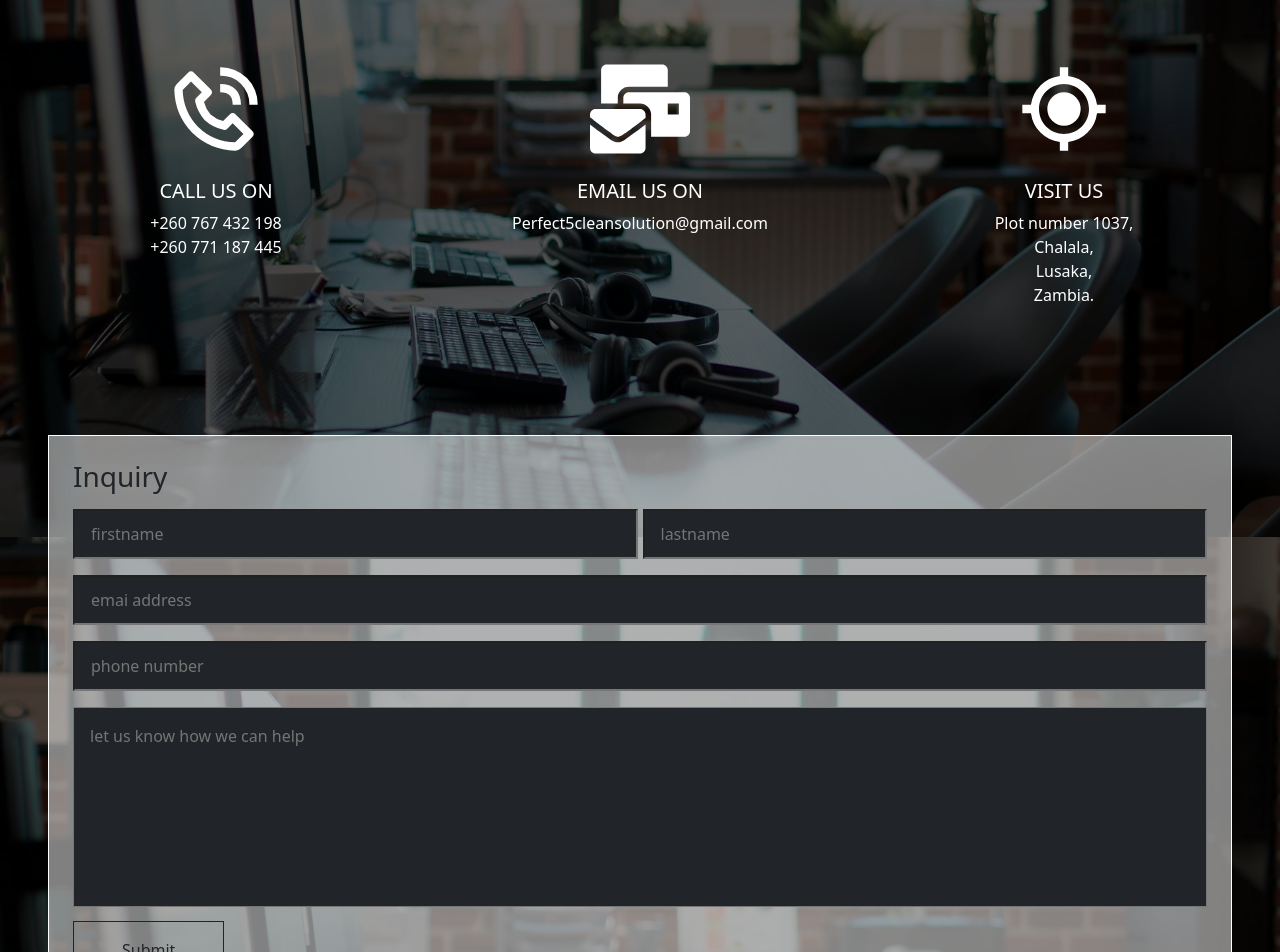
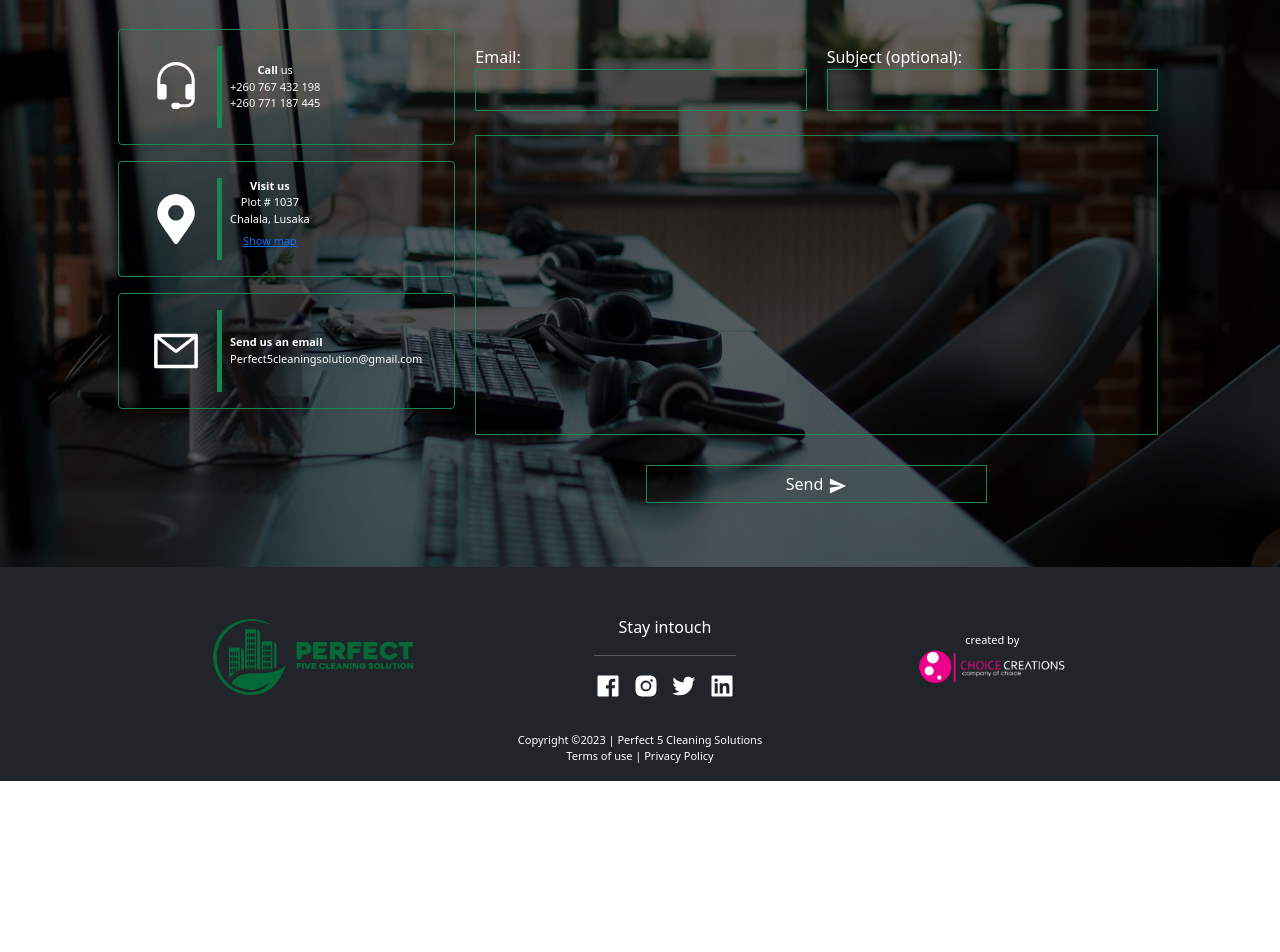
Before and after one commit to joshua-inf/perfect5, a React (Create React App) app: page /perfect5/ContactUs in a window 1280 px wide. Shown: the part 280-1232 px from the top of the page. After the commit the page ends 1061 px from the top, so only its background shows below. Built offline with nearby package versions, Linux system fonts and the light colour scheme.

Commit message:
made changes to the contact us form and footer

```diff
--- a/package.json
+++ b/package.json
@@ -14,7 +14,7 @@
     "react-bootstrap": "^2.7.0",
     "react-dom": "^18.2.0",
     "react-hook-inview": "^4.5.0",
-    "react-icons": "^4.8.0",
+    "react-icons": "^4.11.0",
     "react-intersection-observer": "^9.4.1",
     "react-responsive-carousel": "^3.2.23",
     "react-router-bootstrap": "^0.26.2",
--- a/src/components/pages/ContactUs.js
+++ b/src/components/pages/ContactUs.js
@@ -1,8 +1,9 @@
 import { motion } from "framer-motion"
 import image from '../../images/desk.jpg'
-import {BiPhoneCall} from 'react-icons/bi'
-import {FaMailBulk} from 'react-icons/fa'
-import {BiCurrentLocation} from 'react-icons/bi'
+import { BsHeadset } from 'react-icons/bs'
+import { IoMdSend } from 'react-icons/io'
+import { FaMapMarkerAlt } from 'react-icons/fa'
+import { AiOutlineMail } from 'react-icons/ai'
 const ConatctUs = () => {
     return (
         <>
@@ -11,74 +12,88 @@ const ConatctUs = () => {
                 animate={{ opacity: 1 }}
                 transition={{ type: 'spring', duration: 0.8, delay: 0.5 }}
             >
-                <div style={{ background: `url(${image}) center fixed no-repeat`, backgroundSize: 'cover'}}>
-                    <div style={{backgroundColor: 'rgba(0,0,0,0.6)',paddingTop:'100px', minHeight: '100vh'}}>
-                        <div className='d-flex flex-column justify-content-center text-center' style={{  height: '100%' }}>
+                <div style={{ background: `url(${image}) center fixed no-repeat`, backgroundSize: 'cover' }}>
+                    <div style={{ minHeight: '100vh' }}>
+                        <div className='d-flex  text-white justify-content-center text-center flex-column' style={{ backgroundColor: "rgba(0,0,0,0.6)", minHeight: '100vh', paddingTop: '150px' }}>
+                        <div className='d-flex flex-column justify-content-center text-center' style={{ height: '100%' }}>
                             <motion.div initial={{ y: '15vh', opacity: 0 }} animate={{ y: 0, opacity: 1, transition: { type: 'spring', duration: 4 } }}>
                                 <h3 className='display-2 fw-bold text-white text-uppercase'> contact <span className='text-success'>us</span></h3>
                             </motion.div>
                         </div>
                             <div>
-                            <div className="pt-5">
-                                <div className="p-3 text-white">
-                                    <div className="row">
-                                        <div className="col-12 col-md-4 p-5">
-                                            <div className="d-flex p-3 flex-column" style={{cursor:'pointer',gap:'20px'}}>
-                                                <div className="text-center">
-                                                    <BiPhoneCall style={{fontSize:'100px'}} />
-                                                </div>
-                                                <div className="text-uppercase text-center">
-                                                    <h1 style={{fontSize:'20px'}}>call us on</h1>
+                                <div className='p-3'>
+                                    <div className='row'>
+                                        <div className='col-md-1'></div>
+                                        <div className='col-md-10 col-12'>
+                                            <div className='row'>
+                                                <div className='col-md-4 col-12'>
+                                                    <div className='py-4'>
+                                                        <div className='row'>
+                                                            <div className='col-12 p-2'>
+                                                                <div className='border-success contx border rounded  p-3 d-flex' >
+                                                                    <div className='d-flex justify-content-center border-success me-2 flex-column p-3' style={{ borderRight: "5px solid" }}><BsHeadset size={50} /></div>
+                                                                    <div className="d-flex justify-content-center" style={{alignItems:'center'}}>
+                                                                        <div style={{ fontSize: '11px' }}>
+                                                                            <div><b>Call</b> us</div>
                                                                             <div>+260 767 432 198</div>
                                                                             <div>+260 771 187 445</div>
                                                                         </div>
                                                                     </div>
-                                        </div>
-                                        <div className="col-12 col-md-4 p-5">
-                                            <div className="d-flex p-3 flex-column" style={{cursor:'pointer',gap:'20px'}}>
-                                            <div className="text-center">
-                                                <FaMailBulk style={{fontSize:'100px'}} />
-                                                </div>
-                                                <div className=" text-center">
-                                                    <h1 style={{fontSize:'20px'}} className="text-uppercase ">email us on</h1>
-                                                    <div>Perfect5cleansolution@gmail.com</div>
+
                                                                 </div>
                                                             </div>
+                                                            <div className='col-12 p-2'>
+                                                                <div className='border-success contx border rounded  p-3 d-flex'>
+                                                                    <div className='d-flex justify-content-center border-success me-2 flex-column p-3 ' style={{ borderRight: "5px solid" }}><FaMapMarkerAlt className='' size={50} /></div>
+                                                                    <div>
+                                                                        <div style={{ fontSize: '11px' }}>
+                                                                            <div className='fw-bold'>Visit us</div>
+                                                                            <div>Plot # 1037</div>
+                                                                            <div>Chalala, Lusaka</div>
                                                                         </div>
-                                        <div className="col-12 col-md-4 p-5">
-                                            <div className="d-flex p-3 flex-column" style={{cursor:'pointer',gap:'20px'}}>
-                                            <div className="text-center">
-                                                <BiCurrentLocation style={{fontSize:'100px'}}/>
+                                                                        <a style={{ fontSize: '11px' }} href=''>Show map</a>
                                                                     </div>
-                                                <div className="text-center">
-                                                    <h1 style={{fontSize:'20px'}} className="text-uppercase ">visit us</h1>
-                                                    Plot number 1037,<br/> Chalala,<br/> Lusaka,<br/> Zambia.
+
+                                                                </div>
+                                                            </div>
+                                                            <div className='col-12 p-2'>
+                                                                <div className='border-success contx border rounded  p-3 d-flex'>
+                                                                    <div className='d-flex justify-content-center border-success me-2 flex-column p-3 ' style={{ borderRight: "5px solid" }}><AiOutlineMail className='' size={50} /></div>
+                                                                        <div className='text-start d-flex justify-content-center' style={{ fontSize: '11px', alignItems:'center' }}>
+                                                                            <div>
+                                                                                <div className='fw-bold'>Send us an email</div>
+                                                                                <div>Perfect5cleaningsolution@gmail.com</div>
                                                                             </div>
                                                                         </div>
                                                                 </div>
                                                             </div>
                                                         </div>
-
                                                     </div>
                                                 </div>
-                        <div className="p-5">
-                        <div style={{backgroundColor:'rgb(255,255,255,0.5)'}} className='border border-white' >
-                                <div className='p-4'>
-                                    <h3>Inquiry</h3>
-                                    <div className='py-2'>
-                                        <div className='d-flex' style={{gap:'5px'}}>
-                                            <input placeholder='firstname' style={{height:'50px', outline:'none'}} type='text' className='p-3 bg-dark text-white w-100'/>
-                                            <input placeholder='lastname' style={{height:'50px', outline:'none'}} className='p-3 mb-3 bg-dark text-white w-100'/>
+                                                <div className='col-md-8 col-12'>
+                                                    <div className='py-5'>
+                                                        <form>
+                                                            <div className='d-md-flex ' style={{ gap: '20px' }}>
+                                                                <div className='w-100 text-start'>
+                                                                    <div>Email:</div>
+                                                                    <input required type='email' className='border border-success text-white p-2 w-100' style={{ backgroundColor: 'rgba(0,0,0,0)' }} />
+                                                                </div>
+                                                                <div className='w-100 text-start'>
+                                                                    <div>Subject (optional):</div>
+                                                                    <input type='text' placeholder='' className='border border-success text-white p-2 w-100' style={{ backgroundColor: 'rgba(0,0,0,0)' }} />
+                                                                </div>
                                                             </div>
                                                             <div>
-                                            <input placeholder='emai address' style={{height:'50px', outline:'none'}} className='p-3 mb-3 bg-dark text-white w-100'/><br/>
-                                            <input placeholder='phone number' style={{height:'50px', outline:'none'}} className='p-3 mb-3 bg-dark text-white w-100'/><br/>
-                                            <textarea placeholder='let us know how we can help' style={{height:'200px',resize:'none', outline:'none'}} className='p-3 bg-dark text-white w-100'/>
+                                                                <textarea style={{ resize: 'none', backgroundColor: 'rgba(0,0,0,0)', minHeight: '300px' }} className='border text-white p-2 border-success w-100 my-4' />
+                                                            </div>
+                                                            <button className='btn btn-outline-success text-white rounded-0 w-50 '>Send <IoMdSend className='text-white' size={20} /></button>
+                                                        </form>
                                                     </div>
                                                 </div>
-                                    <button className='btn px-5  py-3 rounded-0 btn-outline-dark'>
-                                        Submit
-                                    </button>
+                                            </div>
+                                        </div>
+                                        <div className='col-md-1'></div>
+                                    </div>
                                 </div>
                             </div>
                         </div>
--- a/src/components/topbottom/Footer.js
+++ b/src/components/topbottom/Footer.js
@@ -1,51 +1,49 @@
-import { Link } from 'react-router-dom'
-import image2 from '../../images/Perfect 5 -side White.png'
-import { AiFillFacebook, AiFillInstagram } from 'react-icons/ai'
-import { ImTwitter } from 'react-icons/im'
+import image from '../../images/Perfect5-side.png'
+import image2 from '../../images/choice.png'
+import {BiLogoFacebookSquare, BiLogoInstagramAlt, BiLogoLinkedinSquare, BiLogoTwitter} from 'react-icons/bi'
 const Footer = () => {
     return (
         <>
-            <div className='footer'>
-                <div className="bg-black">
-                    <div className="text-white p-3">
-                        <div className='row'>
-                            <div className='col-12 col-md-2 text-center'>
-                                <div className=''>
-                                    <img src={image2} width='200px' alt='image' />
+            <div>
+                <div className='bg-dark text-white p-3'>
+                    <div className='row'>
+                        <div className='col-md-1'></div>
+                        <div className='col-12 col-md-10'>
+                            <div className=''>
+                                <div className='d-flex flex-column flex-md-row text-center justify-content-around  py-3' >
+                                    <div className='d-flex my-3 justify-content-center flex-md-column'>
+                                        <img src={image} width='200px' />
+                                    </div>
+                                    <div className='d-flex my-3 justify-content-center flex-column'>
+                                        <div className='text-center'>
+                                            <div>Stay intouch</div>
+                                            <hr/>
+                                            <div style={{gap:'10px'}} className='fs-3 d-flex justify-content-evenly'>
+                                                <BiLogoFacebookSquare/>
+                                                <BiLogoInstagramAlt/>
+                                                <BiLogoTwitter/>
+                                                <BiLogoLinkedinSquare/>
+                                            </div>
+                                        </div>
+                                    </div>
+                                    <div className=' d-flex my-3 justify-content-end flex-column py-3'>
+                                        <div style={{ fontSize: '11px' }}>
+                                            created by <br />
+                                            <a href="http://choicecreations.co.zm/"><img src={image2} width='150px' /></a>
+                                        </div>
+                                    </div>
                                 </div>
-                            </div>
-                            <div className='col-12 d-none d-sm-block col-md-10'>
-                                <div className='d-flex row justify-content-center p-4'>
-                                    <div style={{ gap: '20px' }} className='d-flex justify-content-evenly'>
-                                        <Link>HOME</Link>
-                                        <Link>ABOUT US</Link>
-                                        <Link>SERVICES</Link>
-                                        <Link>OUR PRODUCTS</Link>
-                                        <Link>CONTACT US</Link>
-                                    </div>
+                                <div style={{ fontSize: '11px' }} className='text-center d-flex  flex-column justify-content-center'>
+                                    <div>Copyright &copy;2023 | Perfect 5 Cleaning Solutions</div>
+                                    <div>Terms of use | Privacy Policy</div>
                                 </div>
                             </div>
                         </div>
-
+                        <div className='col-md-1'></div>
                     </div>
-                </div>
-                <div className='d-flex text-light p-2 justify-content-evenly' style={{fontSize:'9px'}}>
-                    <div className='d-flex' >
-                        <div className='d-flex justify-content-center flex-column me-2'>Socials &#124;</div>
-                        <div className=' d-flex justify-content-center flex-column'>
-                            <div className='text-white d-flex justify-content-end' style={{ gap: '20px' }}>
-                                <AiFillFacebook className='fs-5' />
-                                <AiFillInstagram className='fs-5' />
-                                <ImTwitter className='fs-5'/>
-                            </div>
-                        </div>
-                    </div>
-                    <div> &copy;2023 | Perfect 5 </div>
-                    <div>Terms of use | Privacy Policy</div>
                 </div>
             </div>
         </>
     )
 }
-
 export default Footer
```
Also changed, not shown: src/images/choice.png (added), 1 other file (tests, documents, lock files or other folders). Lines whose indentation alone changed are shown as unchanged.
